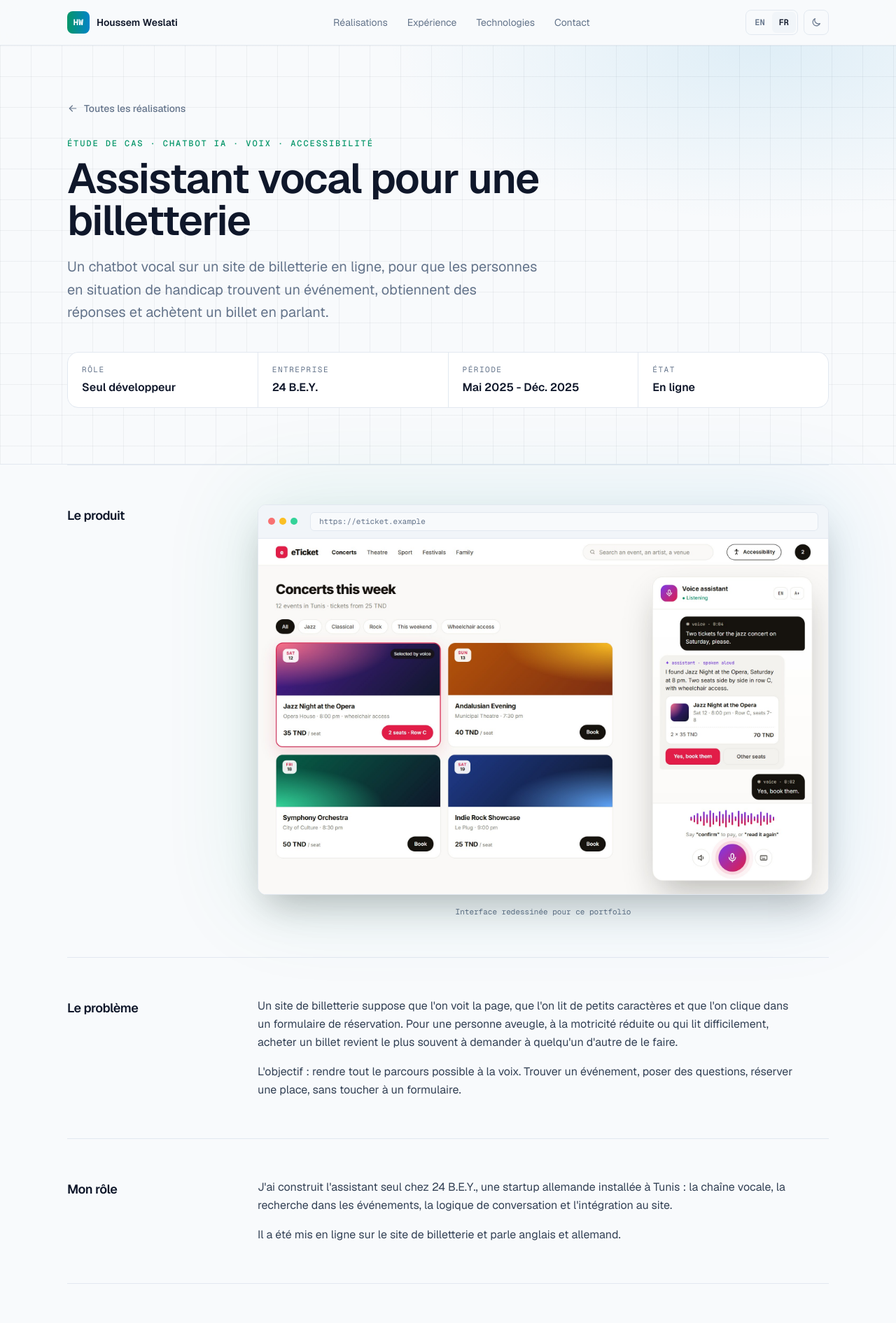
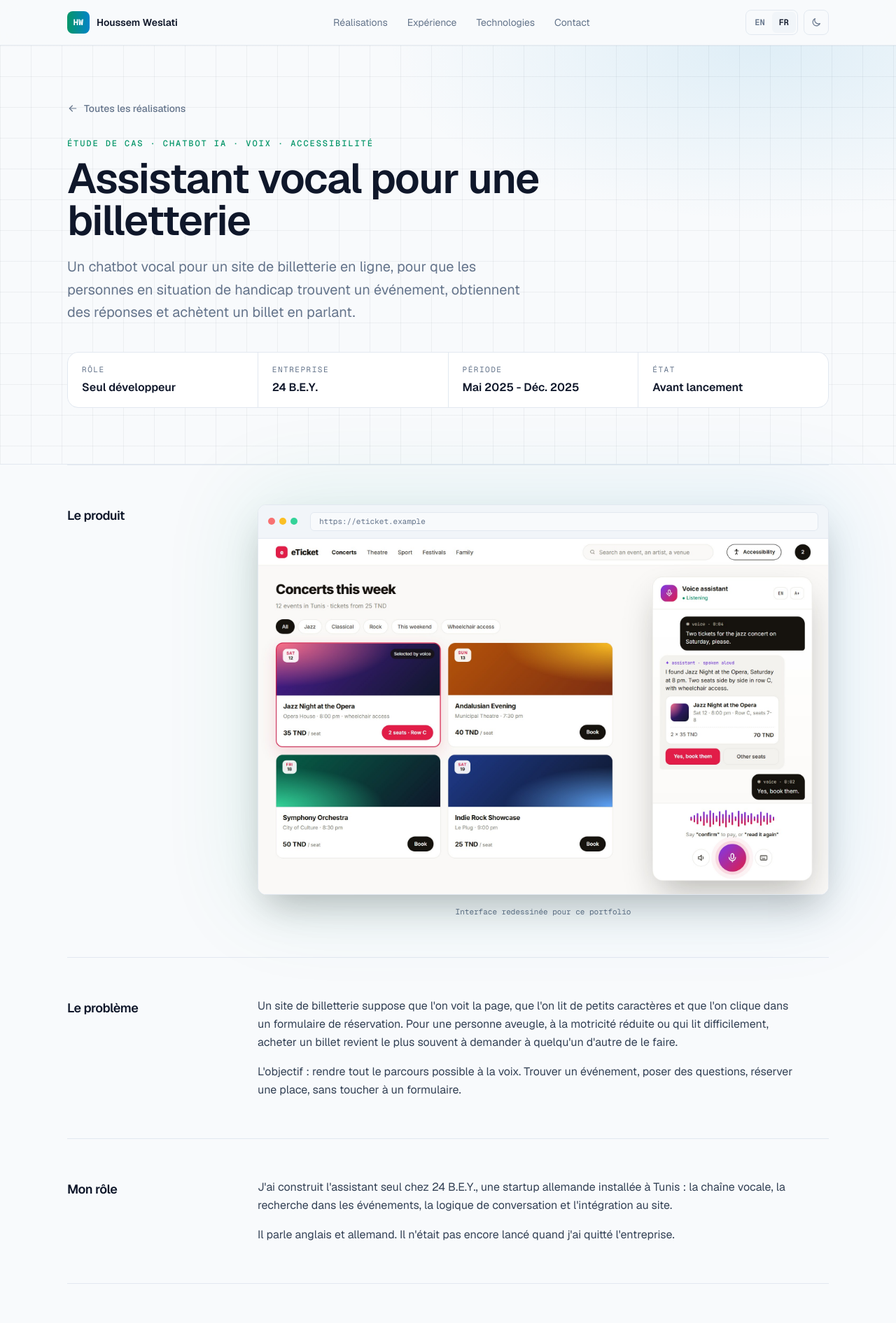
Before and after one commit to HoussemEddineWeslati/portfolio, a Next.js app: page /fr/work/voice-assistant in a window 1280 px wide. Shown: the top 1891 px of the page at 70% size. Built offline with nearby package versions, Linux system fonts and the light colour scheme.

Commit message:
fix: voice assistant was not launched, remove live status

```diff
--- a/src/content/cases.ts
+++ b/src/content/cases.ts
@@ -39,12 +39,12 @@ export const cases: Record<CaseId, Record<Lang, CaseStudy>> = {
         "How I built a voice chatbot that lets people with disabilities find an event, get answers and buy a ticket by speaking, in English and German.",
       kicker: "Case study · AI chatbot · Voice · Accessibility",
       title: "Voice assistant for a ticketing site",
-      lead: "A voice chatbot on an e-ticketing website, so that people with disabilities can find an event, get answers and buy a ticket by speaking.",
+      lead: "A voice chatbot for an e-ticketing website, so that people with disabilities can find an event, get answers and buy a ticket by speaking.",
       facts: [
         { label: "Role", value: "Sole developer" },
         { label: "Company", value: "24 B.E.Y." },
         { label: "Period", value: "May 2025 - Dec 2025" },
-        { label: "Status", value: "Live for users" },
+        { label: "Status", value: "Before launch" },
       ],
       image: "/work/mock/voice-assistant.jpg",
       imageAlt: "A ticketing website with the voice assistant open, confirming two seats",
@@ -61,7 +61,7 @@ export const cases: Record<CaseId, Record<Lang, CaseStudy>> = {
         title: "My role",
         text: [
           "I built the assistant alone at 24 B.E.Y., a German startup based in Tunis: the speech pipeline, the search over the events, the conversation logic and the integration with the website.",
-          "It went live on the ticketing site and speaks English and German.",
+          "It speaks English and German. It had not launched yet when I left the company.",
         ],
       },
       built: {
@@ -130,12 +130,12 @@ export const cases: Record<CaseId, Record<Lang, CaseStudy>> = {
         "Comment j'ai construit un chatbot vocal qui permet aux personnes en situation de handicap de trouver un événement, d'obtenir des réponses et d'acheter un billet en parlant, en anglais et en allemand.",
       kicker: "Étude de cas · Chatbot IA · Voix · Accessibilité",
       title: "Assistant vocal pour une billetterie",
-      lead: "Un chatbot vocal sur un site de billetterie en ligne, pour que les personnes en situation de handicap trouvent un événement, obtiennent des réponses et achètent un billet en parlant.",
+      lead: "Un chatbot vocal pour un site de billetterie en ligne, pour que les personnes en situation de handicap trouvent un événement, obtiennent des réponses et achètent un billet en parlant.",
       facts: [
         { label: "Rôle", value: "Seul développeur" },
         { label: "Entreprise", value: "24 B.E.Y." },
         { label: "Période", value: "Mai 2025 - Déc. 2025" },
-        { label: "État", value: "En ligne" },
+        { label: "État", value: "Avant lancement" },
       ],
       image: "/work/mock/voice-assistant.jpg",
       imageAlt: "Un site de billetterie avec l'assistant vocal ouvert, qui confirme deux places",
@@ -152,7 +152,7 @@ export const cases: Record<CaseId, Record<Lang, CaseStudy>> = {
         title: "Mon rôle",
         text: [
           "J'ai construit l'assistant seul chez 24 B.E.Y., une startup allemande installée à Tunis : la chaîne vocale, la recherche dans les événements, la logique de conversation et l'intégration au site.",
-          "Il a été mis en ligne sur le site de billetterie et parle anglais et allemand.",
+          "Il parle anglais et allemand. Il n'était pas encore lancé quand j'ai quitté l'entreprise.",
         ],
       },
       built: {
--- a/src/content/en.ts
+++ b/src/content/en.ts
@@ -92,7 +92,7 @@ export const en = {
         cats: ["ai"],
         kicker: "AI chatbot · Voice · Accessibility",
         title: "Voice assistant for a ticketing site",
-        text: "A voice-enabled chatbot on an e-ticketing website, so that people with disabilities can find an event and buy tickets by speaking, in English and German.",
+        text: "A voice-enabled chatbot for an e-ticketing website, so that people with disabilities can find an event and buy tickets by speaking, in English and German.",
         points: [
           "Speech in and speech out with OpenAI models and ElevenLabs.",
           "Answers from the site's own event data through retrieval (RAG) over a vector store.",
--- a/src/content/fr.ts
+++ b/src/content/fr.ts
@@ -93,7 +93,7 @@ export const fr: Dict = {
         cats: ["ai"],
         kicker: "Chatbot IA · Voix · Accessibilité",
         title: "Assistant vocal pour une billetterie",
-        text: "Un chatbot vocal sur un site de billetterie en ligne, pour que les personnes en situation de handicap trouvent un événement et achètent un billet en parlant, en anglais et en allemand.",
+        text: "Un chatbot vocal pour un site de billetterie en ligne, pour que les personnes en situation de handicap trouvent un événement et achètent un billet en parlant, en anglais et en allemand.",
         points: [
           "Reconnaissance et synthèse vocales avec les modèles OpenAI et ElevenLabs.",
           "Répond à partir des données du site grâce à la recherche documentaire (RAG) sur une base vectorielle.",
```
